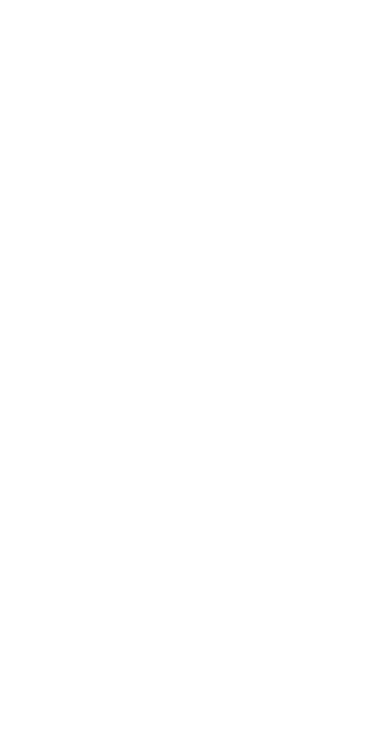
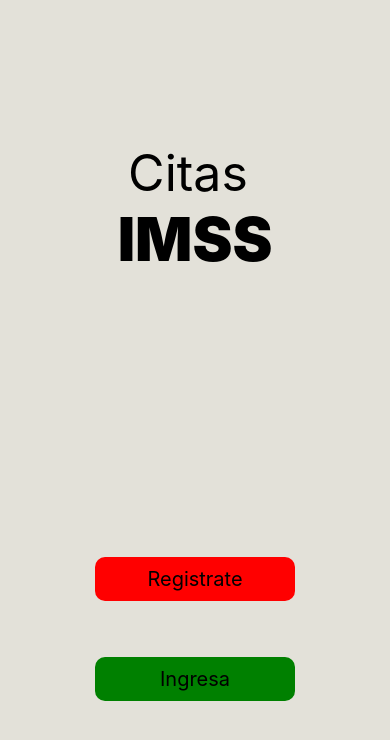
Before and after one commit to Ludwig-Ivan/Cita_Imss, a React Native app: screen / in a window 390 px wide. Shown: the top 740 px of the page. Built offline with nearby package versions, Linux system fonts and the light colour scheme.

Commit message:
Agregacion del codigo que aun no se encontraba en el repo, actualizacion de App y Formularioo

```diff
--- a/App.tsx
+++ b/App.tsx
@@ -1,12 +1,90 @@
-import React from 'react'
-import { View } from 'react-native'
+import React, { useState } from 'react';
+import { SafeAreaView, StyleSheet, View } from 'react-native';
+import { Text } from 'react-native';
+import { Pressable } from 'react-native';
+import { Formulario } from './src/components/Formulario';
 
 const App = () => {
+
+  const [vm, setVM] = useState(false);
+
+  const regreso = () => {
+    setVM(false);
+  }
+
   return (
-    <View>
+    <SafeAreaView style={styles.Centro}>
 
-    </View>
+      <Text style={styles.Title}>
+        Citas {'\n'}
+        <Text style={styles.Subtitle}>IMSS</Text>
+      </Text>
+
+      <View style={styles.Botones}>
+        <Pressable style={styles.boton1} onPress={() => setVM(true)}>
+          <Text style={styles.centro}>
+            Registrate
+          </Text>
+        </Pressable>
+
+        <Pressable style={styles.boton2} onPress={() => { }}>
+          <Text style={styles.centro}>
+            Ingresa
+          </Text>
+        </Pressable>
+      </View>
+
+      <Formulario vm={vm} setVM={regreso} />
+    </SafeAreaView>
   )
 }
 
+const styles = StyleSheet.create({
+  centro: {
+    textAlign: 'center',
+    fontSize: 20,
+  },
+
+  boton1: {
+    backgroundColor: 'red',
+    padding: 10,
+    marginBottom: 5,
+    borderRadius: 10,
+    width: 200,
+  },
+
+  boton2: {
+    backgroundColor: 'green',
+    padding: 10,
+    marginBottom: 5,
+    borderRadius: 10,
+    width: 200,
+  },
+
+  Centro: {
+    display: "flex",
+    flex: 1,
+    flexDirection: "column",
+    alignItems: "center",
+    justifyContent: 'space-around',
+    backgroundColor: '#E3E1D9',
+  },
+
+  Title: {
+    fontSize: 50,
+    textAlign: 'center',
+    margin: 30,
+  },
+
+  Subtitle: {
+    fontSize: 60,
+    fontWeight: '900',
+  },
+
+  Botones: {
+    height: 200,
+    justifyContent: 'space-around',
+  }
+});
+
 export default App
--- a/src/components/Formulario.tsx
+++ b/src/components/Formulario.tsx
@@ -1,14 +1,127 @@
-import React from 'react'
-import { Modal, Text } from 'react-native'
+import React, { useState } from 'react'
+import { Modal, Pressable, SafeAreaView, ScrollView, StyleSheet, Text, TextInput, View } from 'react-native'
+import DatePicker from 'react-native-date-picker';
 
-const Formulario = () => {
+export const Formulario = (prop: { vm: boolean, setVM: () => void }) => {
+  const [pac, setPac] = useState('');
+  const [pro, setPro] = useState('');
+  const [email, setEmail] = useState('');
+  const [fec, setFec] = useState(new Date());
+  const [sin, setSin] = useState('');
+
   return (
-    <Modal>
-        <Text>
-            Hola
-        </Text>
+    <Modal animationType='slide' visible={prop.vm}>
+      <ScrollView>
+        <SafeAreaView style={styles.contenido}>
+          <Text style={styles.Titulo}>Nueva {' '}
+            <Text style={styles.TituloBold}>Cita</Text>
+          </Text>
+
+          <View style={styles.Form}>
+            <Pressable style={styles.boton2} onLongPress={prop.setVM}>
+              <Text style={styles.centro}>
+                Cancelar
+              </Text>
+            </Pressable>
+            <View>
+              <Text style={styles.label1}> Nombre del Paciente: </Text>
+              <TextInput style={styles.input} placeholder='Nombre del Paciente' placeholderTextColor={'#666'} onChangeText={setPac} value={pac} />
+            </View>
+            <View>
+              <Text style={styles.label1}> Nombre del Propietario: </Text>
+              <TextInput style={styles.input} placeholder='Nombre Propietario' placeholderTextColor={'#666'} onChangeText={setPro} value={pro} />
+            </View>
+            <View>
+              <Text style={styles.label1}> Email Propietario: </Text>
+              <TextInput style={styles.input} keyboardType='email-address' placeholder='Email Propietario' placeholderTextColor={'#666'} onChangeText={setEmail} value={email} />
+            </View>
+            <View>
+              <Text style={styles.label1}> Fecha Alta </Text>
+              <DatePicker style={styles.picker} mode='date' androidVariant='nativeAndroid' date={fec} locale='es' onDateChange={() => { }} />
+            </View>
+            <View>
+              <Text style={styles.label1}> Sintomas: </Text>
+              <TextInput style={styles.input} placeholder='Sintomas' placeholderTextColor={'#666'} multiline numberOfLines={4} onChangeText={setSin} value={sin} />
+            </View>
+          </View>
+
+          <Pressable style={styles.boton1} onLongPress={() => console.log('eso')}>
+            <Text style={styles.centro}>
+              Registrar
+            </Text>
+          </Pressable>
+
+        </SafeAreaView>
+      </ScrollView>
     </Modal>
   )
 }
 
-export default Formulario
+const styles = StyleSheet.create({
+  picker: {
+    marginTop: 20,
+  },
+
+  contenido: {
+    backgroundColor: '#C7C8CC',
+    display: "flex",
+    flexGrow: 1,
+    flexDirection: 'column',
+    alignItems: 'center',
+  },
+
+  Form: {
+    width: 300,
+    flexDirection: 'column',
+    alignItems: 'center',
+    justifyContent: 'space-evenly',
+    height: 800,
+  },
+
+  label1: {
+    fontSize: 20,
+    paddingBottom: 3,
+  },
+
+  boton1: {
+    backgroundColor: '#0004',
+    padding: 10,
+    marginBottom: 30,
+    borderRadius: 10,
+    width: 200,
+  },
+
+  boton2: {
+    backgroundColor: '#0004',
+    padding: 10,
+    margin: 5,
+    borderRadius: 10,
+    width: 200,
+  },
+
+  centro: {
+    textAlign: 'center',
+    fontSize: 20,
+  },
+
+  input: {
+    backgroundColor: '#FFF',
+    fontSize: 15,
+    borderRadius: 5,
+    paddingVertical: 8,
+    width: 280,
+    textAlign: 'center',
+  },
+
+  Titulo: {
+    fontSize: 30,
+    fontWeight: '600',
+    textAlign: 'center',
+    marginTop: 30,
+    color: '#FFF',
+  },
+
+  TituloBold: {
+    fontWeight: '900',
+  },
+});
```
